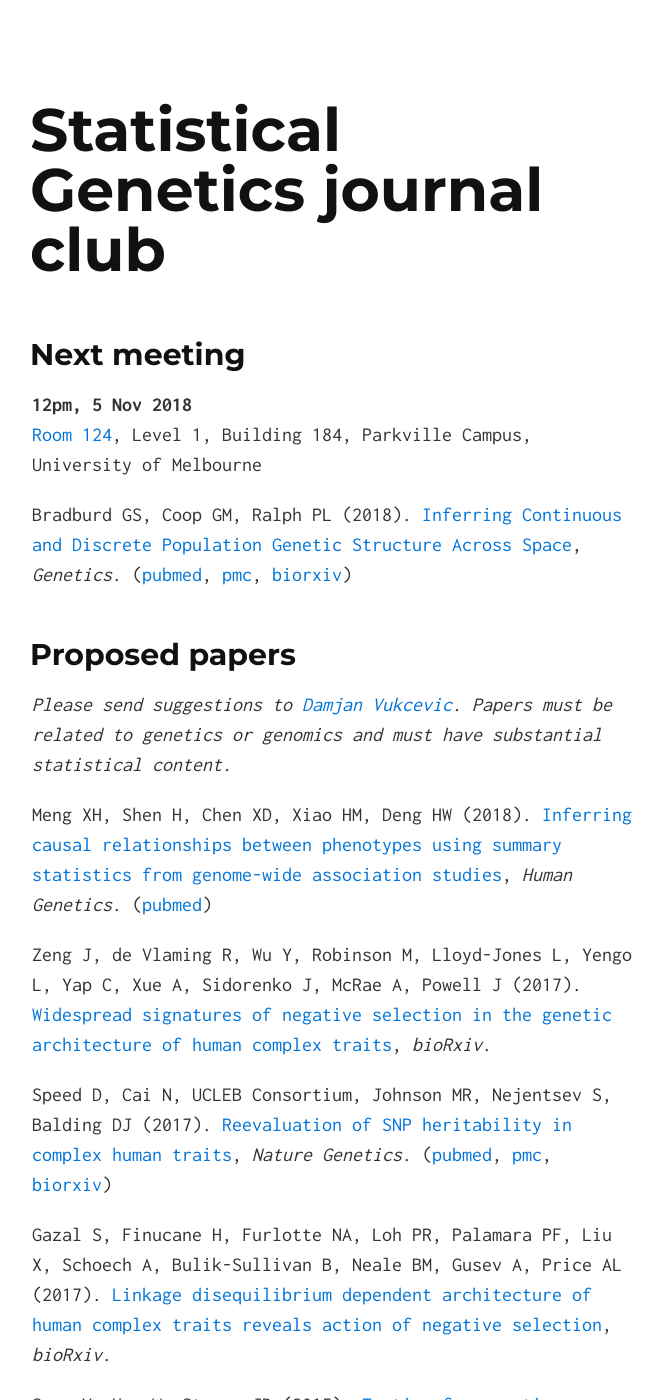
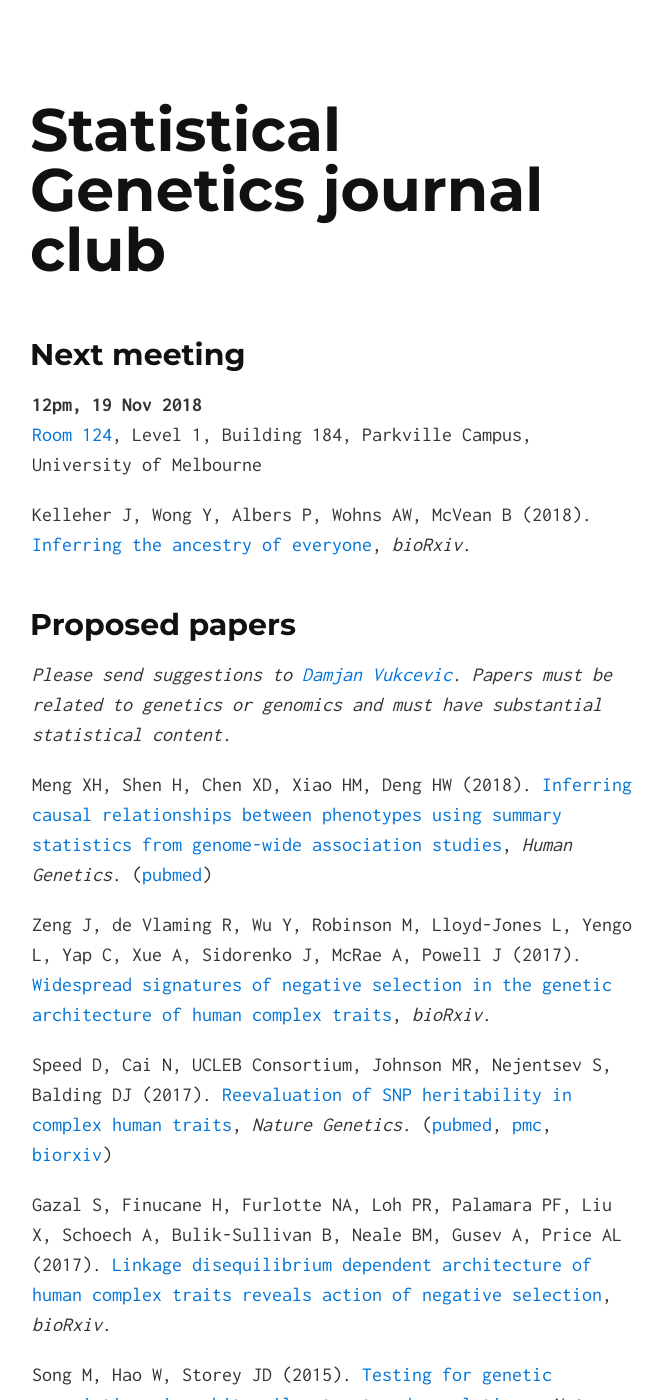
Before and after one commit to melbintgen/statgen-journal-club, a Jekyll site: the page built from index.md, in a window 1280 px wide and 1400 px high. Shown: the whole window, without its empty margins (308-971 px from the left). Built offline with Jekyll 4.4.1, drawn with Linux system fonts in a browser that asks for light colours; our own code applies the rules of GitHub Pages for plain Markdown files; some of the changed text lies outside the part shown.

Commit message:
Announce meeting for 19 Nov 2018

```diff
--- a/index.md
+++ b/index.md
@@ -5,16 +5,12 @@ layout: default
 
 ## Next meeting
 
-**12pm, 5 Nov 2018**
+**12pm, 19 Nov 2018**
 [Room 124](https://maps.unimelb.edu.au/parkville/building/184/124), Level 1,
 Building 184, Parkville Campus, University of Melbourne
 
-Bradburd GS, Coop GM, Ralph PL (2018).  [Inferring Continuous and Discrete
-Population Genetic Structure Across
-Space](https://doi.org/10.1534/genetics.118.301333), *Genetics*.
-([pubmed](https://www.ncbi.nlm.nih.gov/pubmed/30026187),
-[pmc](https://www.ncbi.nlm.nih.gov/pmc/articles/PMC6116973/),
-[biorxiv](https://doi.org/10.1101/189688))
+Kelleher J, Wong Y, Albers P, Wohns AW, McVean B (2018).  [Inferring the
+ancestry of everyone](https://doi.org/10.1101/458067), *bioRxiv*.
 
 
 ## Proposed papers
```
Also changed, not shown: other parts of index.md (+7 -0 lines).
